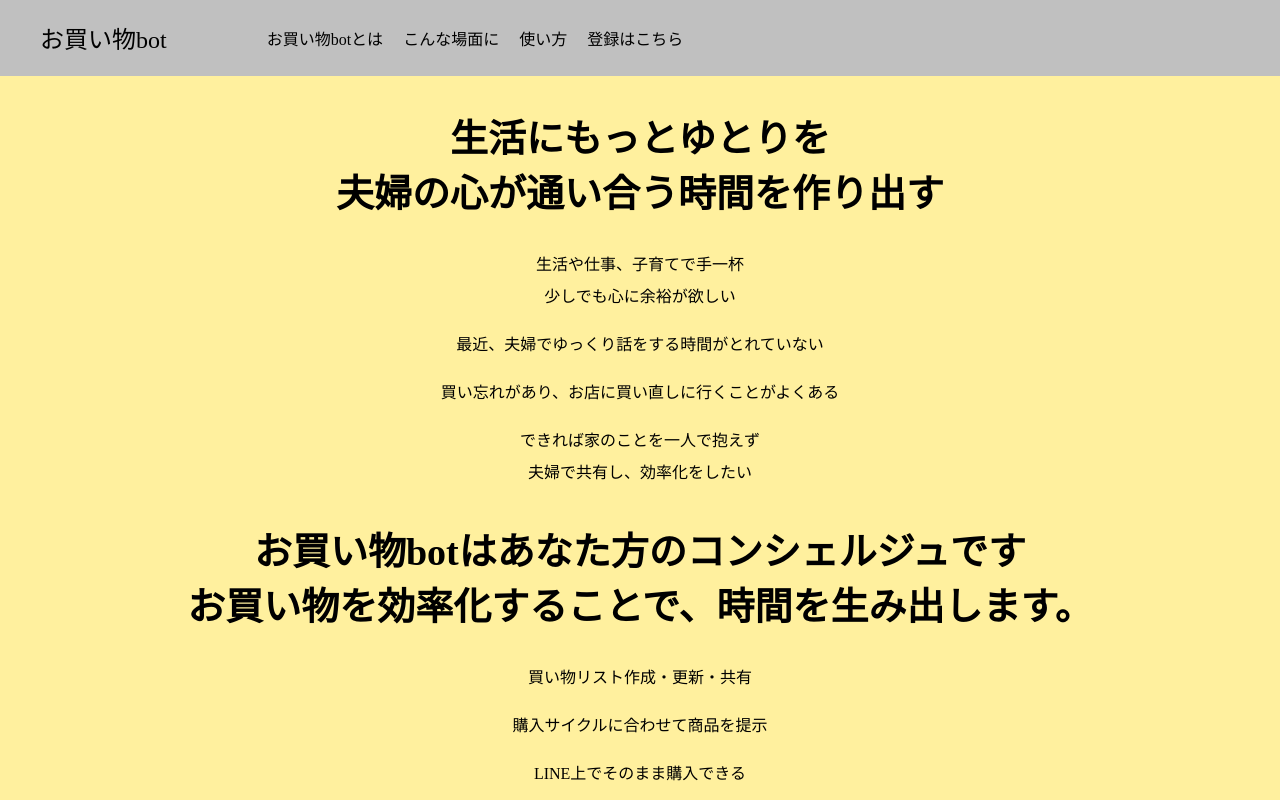
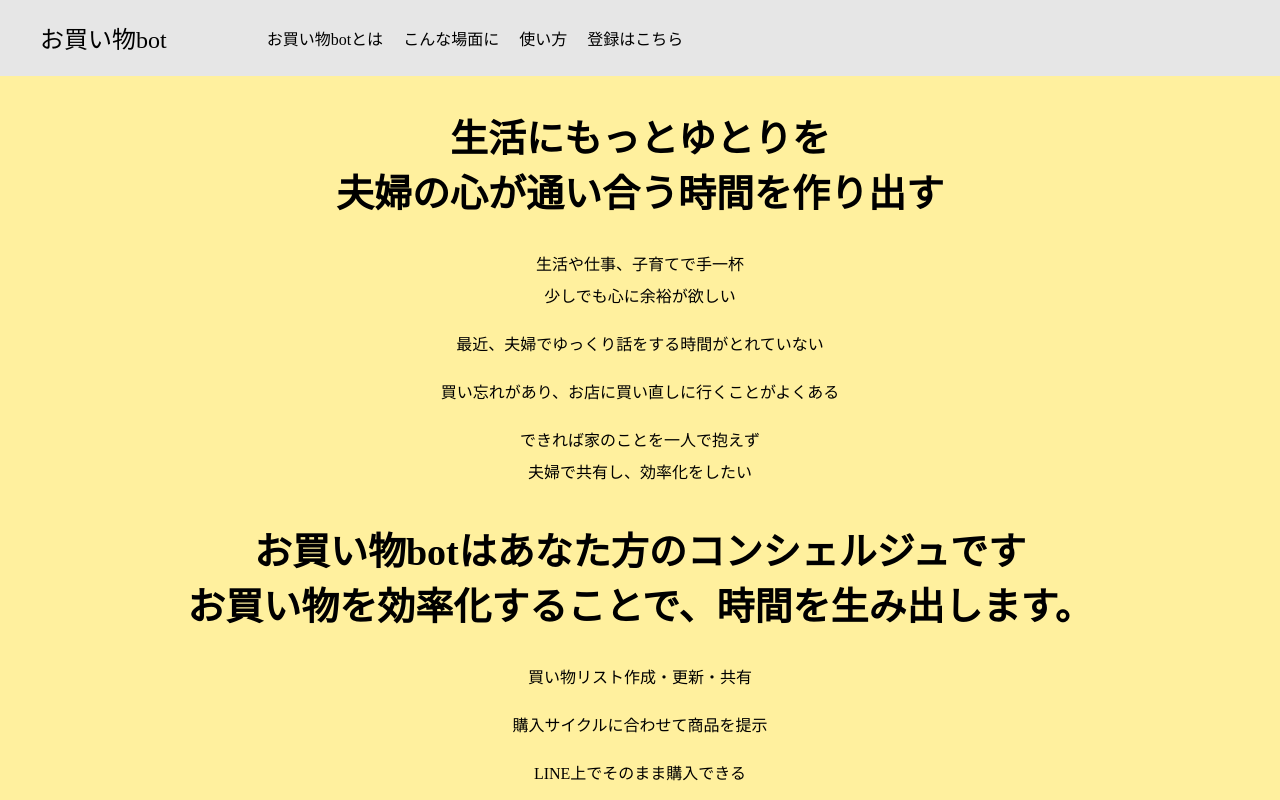
Before and after one commit to masatakashida/planet_space_company, a plain HTML site: page index.html in a window 1280 px wide. Shown: the top 800 px of the page. Drawn offline with Linux system fonts and the light colour scheme.

Commit message:
header背景色をLPと同じ色に変更した

```diff
--- a/main.css
+++ b/main.css
@@ -14,7 +14,7 @@
 header
 -------------------------------------------- */
 header {
-  background-color: silver;
+  background-color: #E6E6E6;
   display: flex;
 }
 
```
